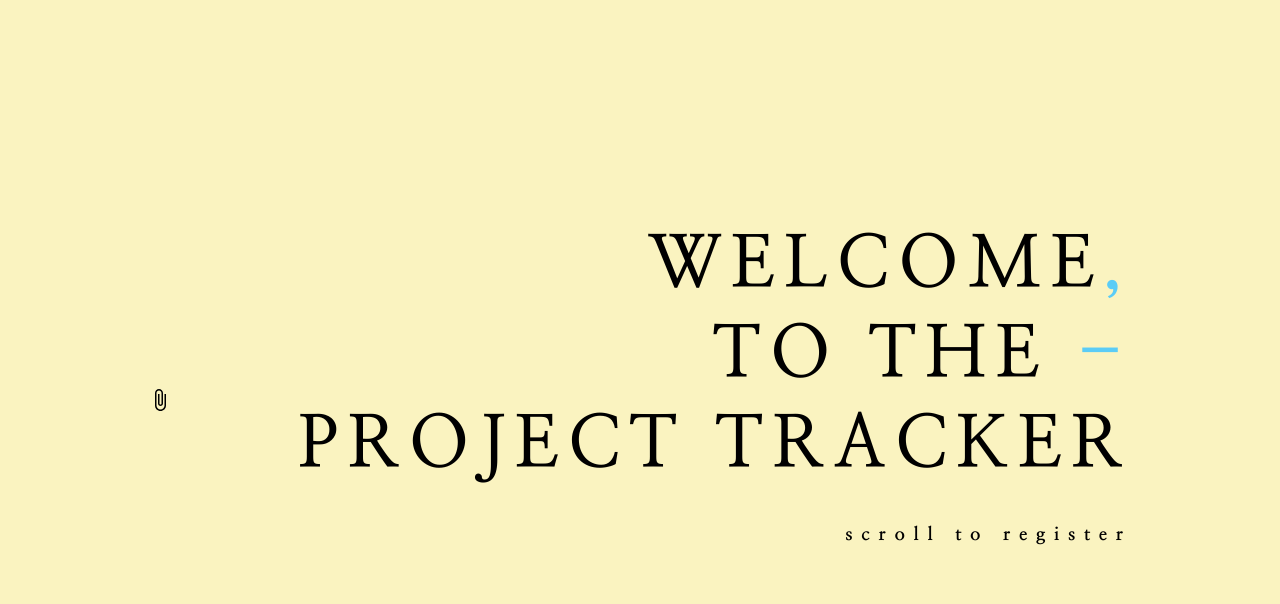
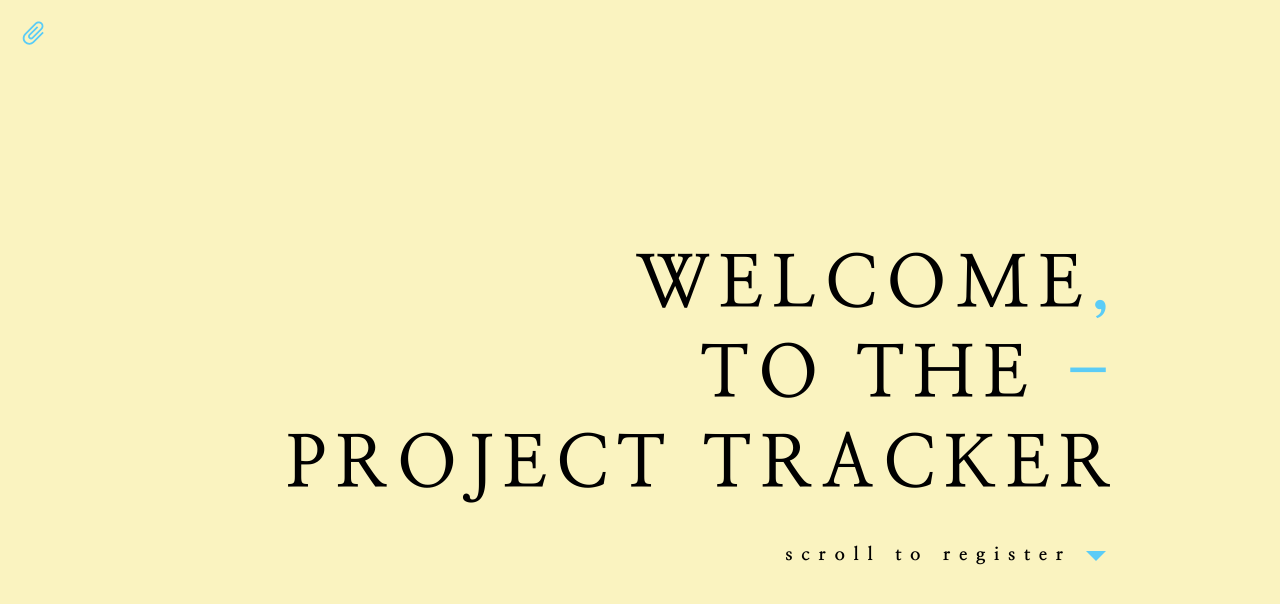
Before and after one commit to fernando817mm/project-tracker, a React (Create React App) app: page / in a window 1280 px wide. Shown: the top 604 px of the page. Built offline with nearby package versions, Linux system fonts and the light colour scheme.

Commit message:
Imported svg's, transformed them and changed their filll color. Need to add animation to drop down arrow.

```diff
--- /dev/null
+++ b/src/common-components/Navigation.js
@@ -0,0 +1,18 @@
+import React from "react";
+import { ReactComponent as Logo } from "../icons/attach_file_black_24dp.svg";
+import StyledNavigation from "../styled-components/StyledNavigation";
+
+const Navigation = () => {
+  return (
+    <StyledNavigation>
+      <Logo />
+      <div className="nav-links">
+        <a href="#" className="navLink"></a>
+        <a href="#" className="navLink"></a>
+        <a href="#" className="navLink"></a>
+      </div>
+    </StyledNavigation>
+  );
+};
+
+export default Navigation;
--- a/src/components/LandingPage.js
+++ b/src/components/LandingPage.js
@@ -1,12 +1,14 @@
 import React from "react";
 import StyledLandingPage from "../styled-components/StyledLandingPage";
 import StyledContainer from "../styled-components/StyledContainer";
-import { ReactComponent as Logo } from "../icons/attach_file_black_24dp.svg";
+import Navigation from "../common-components/Navigation";
+import { ReactComponent as Logo } from "../icons/arrow_drop_down_black_24dp.svg";
 
 const LandingPage = () => {
   return (
+    <>
+      <Navigation />
       <StyledLandingPage>
-      <Logo />
         <StyledContainer>
           <h1>
             welcome<span>,</span>
@@ -16,9 +18,12 @@ const LandingPage = () => {
             project tracker
             <br />
           </h1>
-        <p>scroll to register</p>
+          <p>
+            scroll to register <Logo />
+          </p>
         </StyledContainer>
       </StyledLandingPage>
+    </>
   );
 };
 
--- a/src/styled-components/StyledContainer.js
+++ b/src/styled-components/StyledContainer.js
@@ -8,11 +8,17 @@ const StyledContainer = styled.div`
   font-weight: bold;
   letter-spacing: 0.125em;
   line-height: 1.25em;
-  /* border: 2px solid red; */
   & p {
     font-size: 0.25em;
     text-transform: lowercase;
     font-weight: 800;
+    display: flex;
+    justify-content: right;
+    align-items: center;
+    & svg {
+      width: 5%;
+      height: auto;
+    }
   }
   & span {
     color: #5bccf6;
--- a/src/styled-components/StyledLandingPage.js
+++ b/src/styled-components/StyledLandingPage.js
@@ -2,7 +2,7 @@ import styled from "styled-components";
 
 const StyledLandingPage = styled.div`
   background-color: #faf3c0;
-  height: 100vh;
+  height: 95vh;
   width: 100%;
   display: flex;
   justify-content: center;
--- /dev/null
+++ b/src/styled-components/StyledNavigation.js
@@ -0,0 +1,18 @@
+import styled from "styled-components";
+
+const StyledNavigation = styled.div`
+  height: 5vh;
+  max-width: 100%;
+  background-color: #faf3c0;
+  display: flex;
+  align-items: center;
+  & svg {
+    padding: 2% 1.5%;
+    margin-top: 2%;
+    width: 2.25%;
+    height: auto;
+    transform: rotate(45deg);
+  }
+`;
+
+export default StyledNavigation;
```
Also changed, not shown: src/icons/arrow_drop_down_black_24dp.svg (added), src/icons/attach_file_black_24dp.svg. Lines whose indentation alone changed are shown as unchanged.
